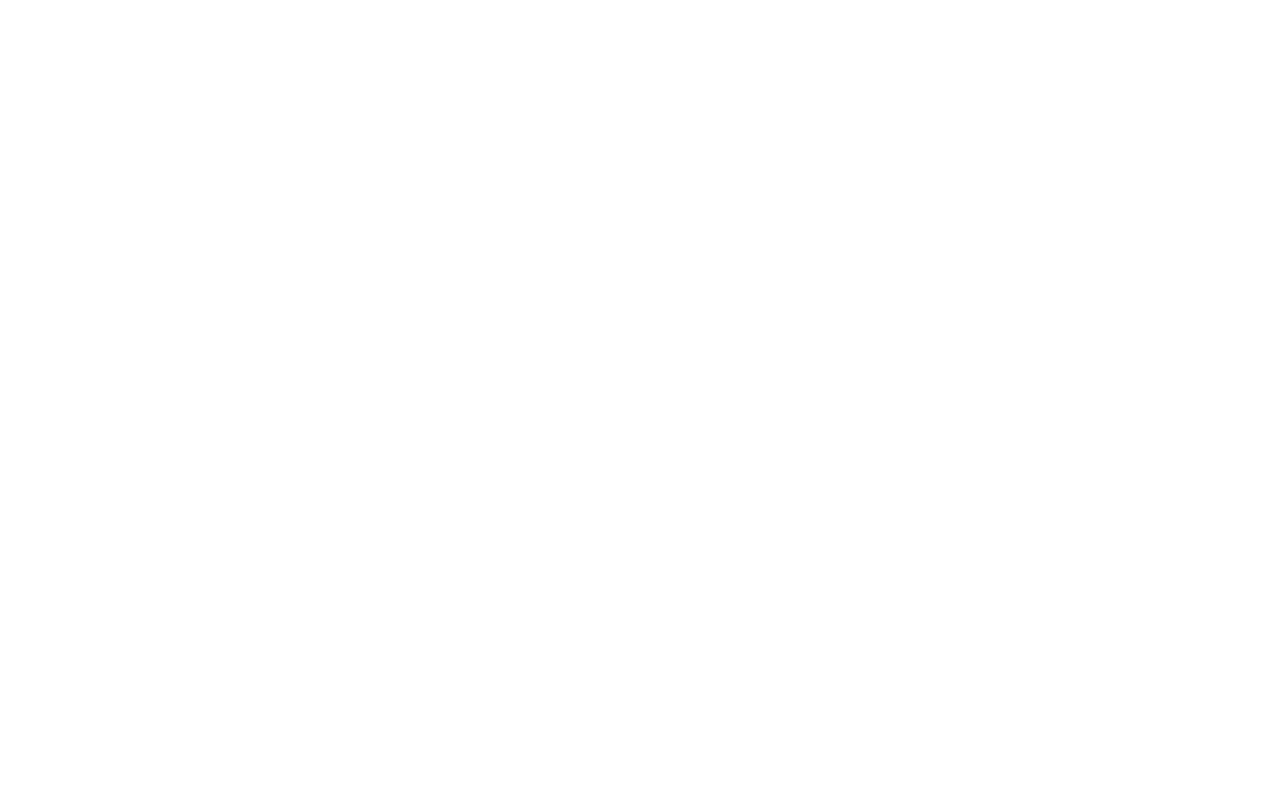
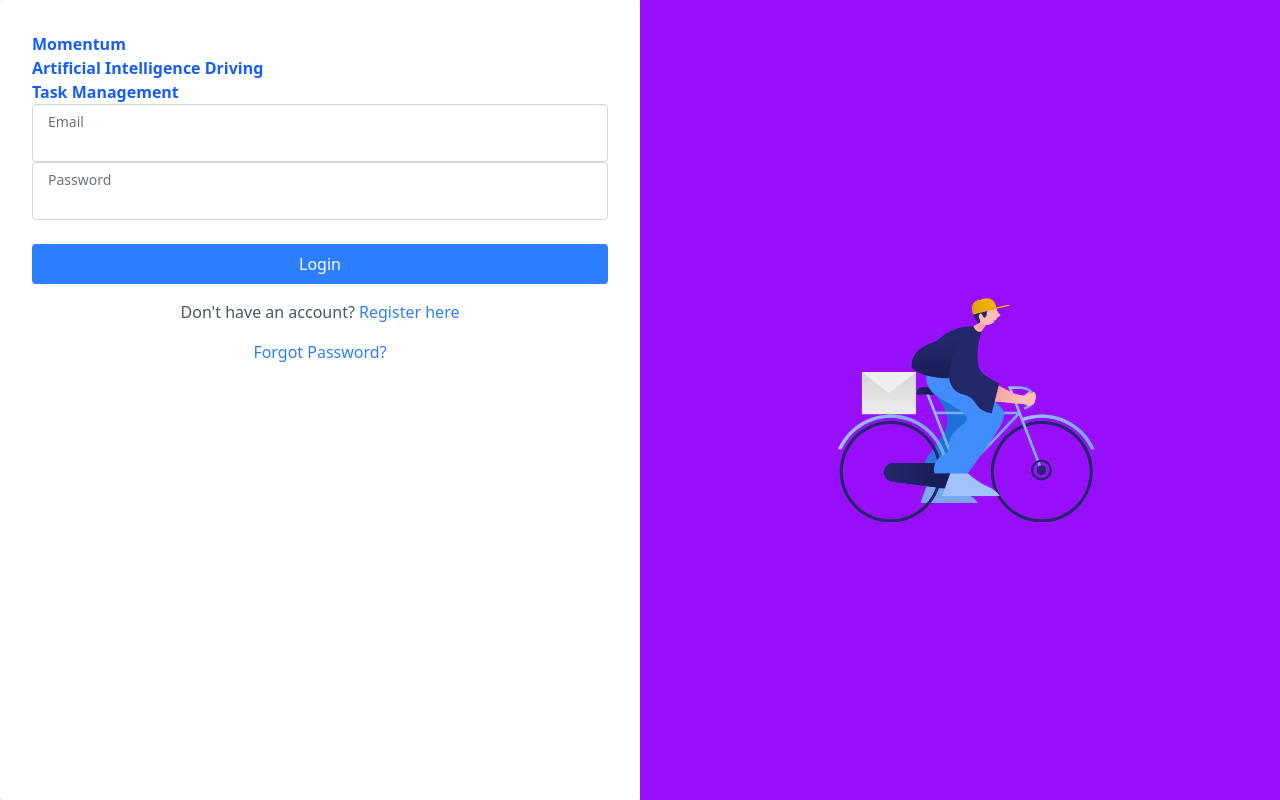
Before and after one commit to JayC-SF/SOEN357-Project, a React (Vite) app in the folder frontend/: page /login in a window 1280 px wide. Before the commit this address had no page. Built offline with nearby package versions, Linux system fonts and the light colour scheme.

Commit message:
Get Basic Login Page

```diff
--- a/frontend/src/App.tsx
+++ b/frontend/src/App.tsx
@@ -6,6 +6,7 @@
 import './App.css';
 import { Routes, Route, BrowserRouter } from 'react-router-dom';
 import ChatPage from './pages/ChatPage';
+import LoginPage from './pages/LoginPage';
 
 function App() {
   return (
@@ -13,6 +14,7 @@
       <main>
         <Routes>
           <Route path="/" element={<ChatPage />} />
+          <Route path="/login" element={<LoginPage />} />
         </Routes>
       </main>
     </BrowserRouter>
--- a/frontend/src/components/chat/ChatHeader.tsx
+++ b/frontend/src/components/chat/ChatHeader.tsx
@@ -1,7 +1,9 @@
 export default function ChatHeader() {
   return (
-    <div className="flex items-center justify-between p-4 bg-gray-200">
-      <h2 className="text-lg font-semibold">Chat Header</h2>
+    <div className="flex items-center justify-between p-4 bg-[#2D2374]">
+      <h2 className="text-lg text-white">
+        <span className="font-bold ">MOMEMTUM</span> ASSISTANT
+      </h2>
     </div>
   );
 }
--- a/frontend/src/components/chat/ChatSideBar.tsx
+++ b/frontend/src/components/chat/ChatSideBar.tsx
@@ -1,11 +1,10 @@
 import AddIcon from '@mui/icons-material/Add';
 export default function ChatSideBar() {
   return (
-    <div className="flex flex-col  bg-gray-100 border-r border-gray-300 h-screen">
-      <div className="flex items-center justify-between p-4 bg-gray-200">
-        <h2 className="text-lg font-semibold">Chat List</h2>
-        <button className="p-2 text-gray-500 hover:text-gray-700">
-          <AddIcon />
+    <div className="flex flex-col items-center border-r border-gray-300 h-screen">
+      <div className=" p-8 bg-gray-200">
+        <button className="p-2  bg-white rounded-full">
+          <AddIcon /> New Chat
         </button>
       </div>
       <div className="flex flex-col p-4 overflow-y-auto">{/* Chat list items will go here */}</div>
--- /dev/null
+++ b/frontend/src/pages/LoginPage.tsx
@@ -0,0 +1,66 @@
+import loginPic from '../assets/login.png';
+export default function LoginPage() {
+  return (
+    <div className="flex flex-row  h-screen bg-gray-100">
+      <div className="bg-white p-8 rounded shadow-md w-1/2 h-full">
+        <h3 className="font-bold text-blue-600">Momentum</h3>
+        <h1 className="font-bold text-blue-600">Artificial Intelligence Driving</h1>
+        <h1 className="font-bold text-blue-600">Task Management</h1>
+        <form>
+          <div className=" relative">
+            <label
+              htmlFor="email"
+              className="absolute top-2 left-4 text-gray-500 text-sm transition-all"
+            >
+              Email
+            </label>
+            <input
+              type="email"
+              id="email"
+              className="w-full pt-6 pb-2 px-4 border border-gray-300 rounded text-gray-700"
+            />
+          </div>
+          <div className="mb-6 relative">
+            <label
+              htmlFor="password"
+              className="absolute top-2 left-4 text-gray-500 text-sm transition-all"
+            >
+              Password
+            </label>
+            <input
+              type="password"
+              id="password"
+              className="w-full pt-6 pb-2 px-4 border border-gray-300 rounded text-gray-700"
+            />
+          </div>
+          <button
+            type="submit"
+            className="w-full bg-blue-500 text-white p-2 rounded hover:bg-blue-600 transition duration-200"
+          >
+            Login
+          </button>
+        </form>
+        <div className="mt-4 text-center">
+          <p className="text-gray-600">
+            Don't have an account?{' '}
+            <a href="/register" className="text-blue-500 hover:underline">
+              Register here
+            </a>
+          </p>
+        </div>
+        <div className="mt-4 text-center">
+          <p className="text-gray-600">
+            <a href="/forgot-password" className="text-blue-500 hover:underline">
+              Forgot Password?
+            </a>
+          </p>
+        </div>
+      </div>
+      <div className="bg-purple-600 w-1/2 h-full">
+        <div className="flex items-center justify-center h-full">
+          <img src={loginPic} alt="Login" className="w-3/4" />
+        </div>
+      </div>
+    </div>
+  );
+}
```
Also changed, not shown: frontend/src/assets/login.png (added).
